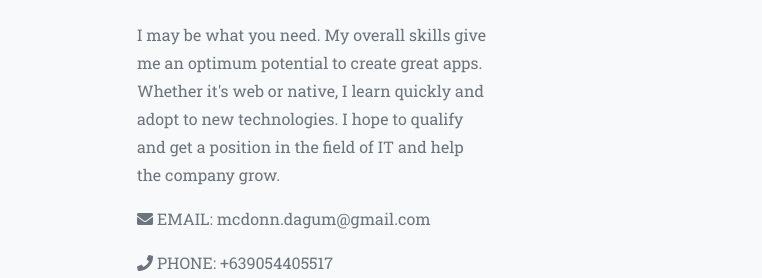
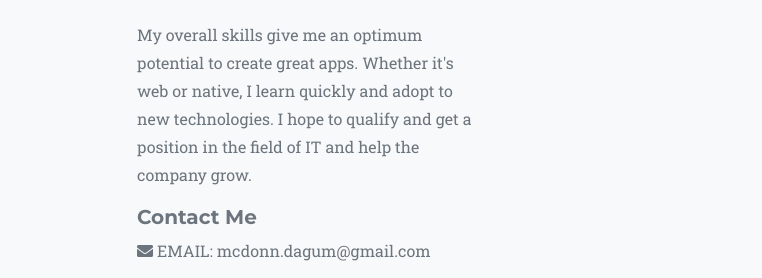
Before and after one commit to McDonn117/portfolio, a plain HTML site: page index.html in a window 1280 px wide. Shown: the part 5018-5296 px from the top of the page, 518-1280 px from the left. Drawn offline with Linux system fonts and the light colour scheme; a web font is replaced by a local one.

Commit message:
Add Contact Me headline. Edit summary text

```diff
--- a/index.html
+++ b/index.html
@@ -357,10 +357,11 @@
             </ul>
             <br>
             <p class="large text-muted">
-              I may be what you need. My overall skills give me an optimum potential to create great apps.
+              My overall skills give me an optimum potential to create great apps.
               Whether it's web or native, I learn quickly and adopt to new technologies.
               I hope to qualify and get a position in the field of IT and help the company grow.
             </p>
+            <h5 class="text-muted">Contact Me</h5>
             <p class="large text-muted"> <i class="fa fa-envelope"></i>&nbsp;EMAIL: <span>mcdonn.dagum@gmail.com</span></p>
             <p class="large text-muted"> <i class="fa fa-phone"></i>&nbsp;PHONE: <span>+639054405517</span></p>
           </div>
```
